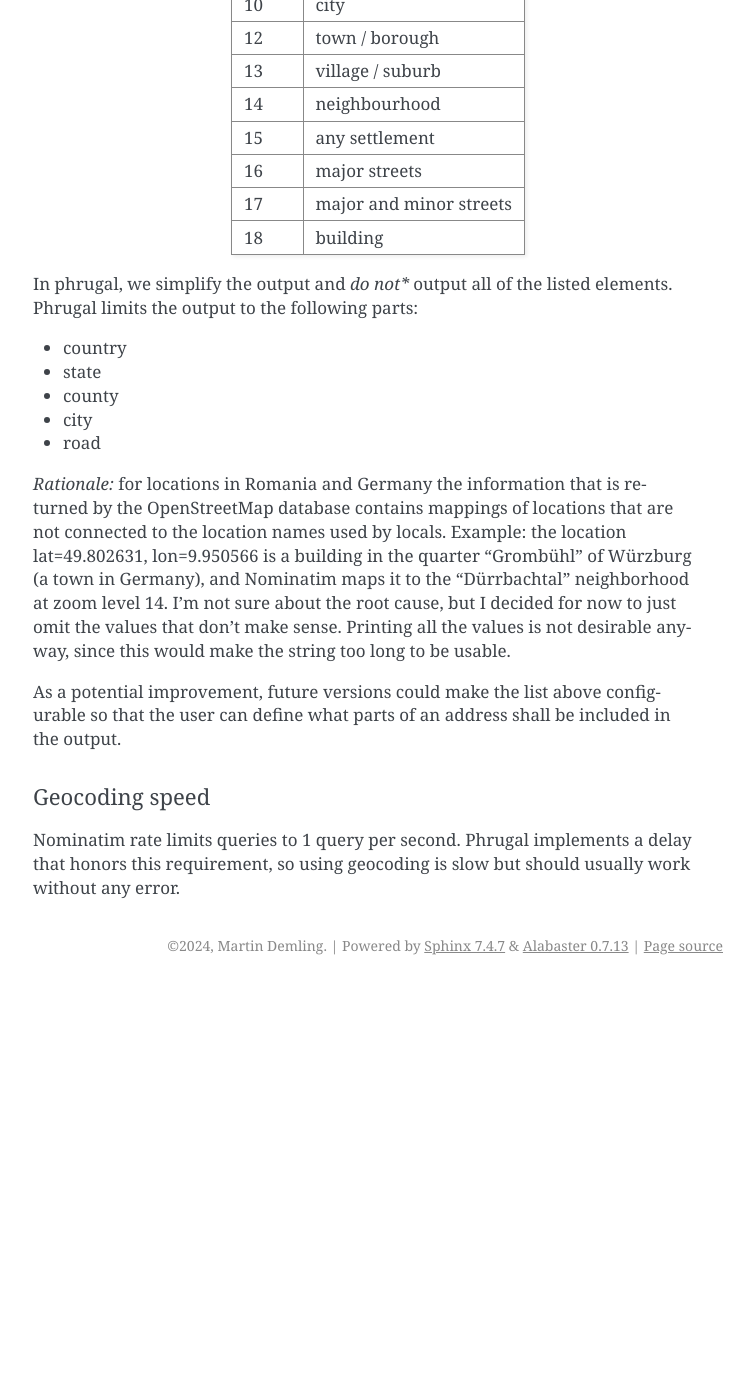
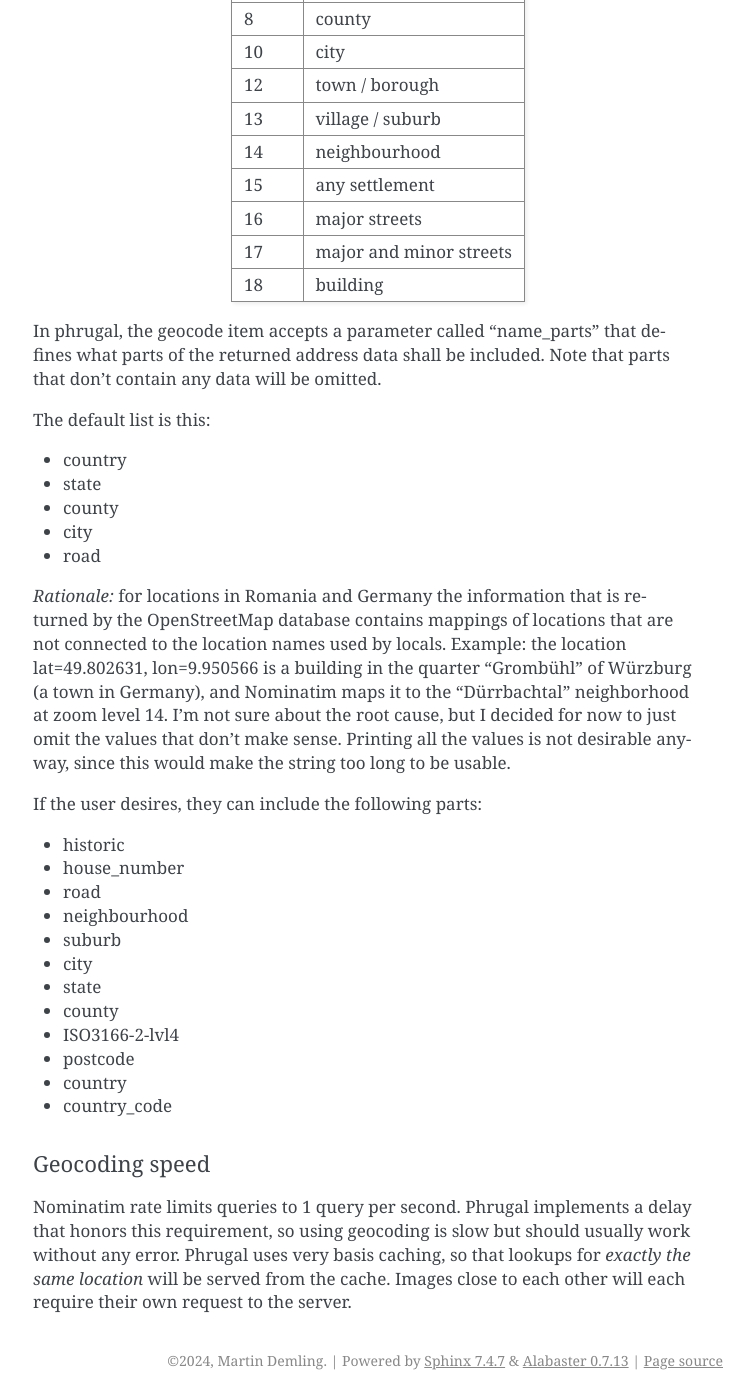
Before and after one commit to 0x6d64/phrugal, a Sphinx documentation site: the page built from doc/configuration.rst, in a window 1280 px wide and 1400 px high, scrolled down 1920 px. Shown: the whole window, without its empty margins (387-1141 px from the left). Built offline with Sphinx 7.4.7, drawn with Linux system fonts in a browser that asks for light colours; before the commit the page ends 2905 px from its top, so only the background shows below that; some of the changed text lies outside the part shown.

Commit message:
update manual

```diff
--- a/doc/config-params.csv
+++ b/doc/config-params.csv
@@ -10,6 +10,6 @@ image_xp_description,EXIF tag *Image XPSubject*,None
 image_xp_subject,alias for *image_xp_description*,None
 timestamp,timestamp from EXIF data,"**format**: format string, default: %Y:%m:%d %H:%M"
 gps_coordinates,GPS coordinates from EXIF data,"**include_altitude**: bool, default: True. **use_dms**: bool, default: True. DMS gives coordinates in degree, minutes, seconds. DDS gives the coordinates as degrees with decimals."
-geocode,"Name of the GPS locations, as resolved by Nominatim.","**zoom**: integer, default: 12. Higher zoom gives a more precise location (if available), e.g. street names."
+geocode,"Name of the GPS locations, as resolved by Nominatim.","**zoom**: integer, default: 12. Higher zoom gives a more precise location (if available), e.g. street names. **name_parts**: list of strings, see note below"
 camera_model,Camera model from EXIF data,None
 lens_model,Lens model from EXIF data,None
--- a/doc/configuration.rst
+++ b/doc/configuration.rst
@@ -41,8 +41,11 @@ Nominatim uses the following levels (`source <https://nominatim.org/release-docs
   18     building
  ====== =========================
 
-In phrugal, we simplify the output and *do not** output all of the listed elements.
-Phrugal limits the output to the following parts:
+In phrugal, the geocode item accepts a parameter called "name_parts" that defines what parts
+of the returned address data shall be included. Note that parts that don't contain any data
+will be omitted.
+
+The default list is this:
 
 * country
 * state
@@ -59,11 +62,25 @@ cause, but I decided for now to just omit the values that don't make sense.
 Printing all the values is not desirable anyway, since this would make the string too long
 to be usable.
 
-As a potential improvement, future versions could make the list above configurable so that
-the user can define what parts of an address shall be included in the output.
+If the user desires, they can include the following parts:
+
+* historic
+* house_number
+* road
+* neighbourhood
+* suburb
+* city
+* state
+* county
+* ISO3166-2-lvl4
+* postcode
+* country
+* country_code
 
 Geocoding speed
 """""""""""""""
 Nominatim rate limits queries to 1 query per second. Phrugal implements a delay
 that honors this requirement, so using geocoding is slow but should usually
-work without any error.
+work without any error. Phrugal uses very basis caching, so that lookups for *exactly
+the same location* will be served from the cache. Images close to each other will
+each require their own request to the server.
```
